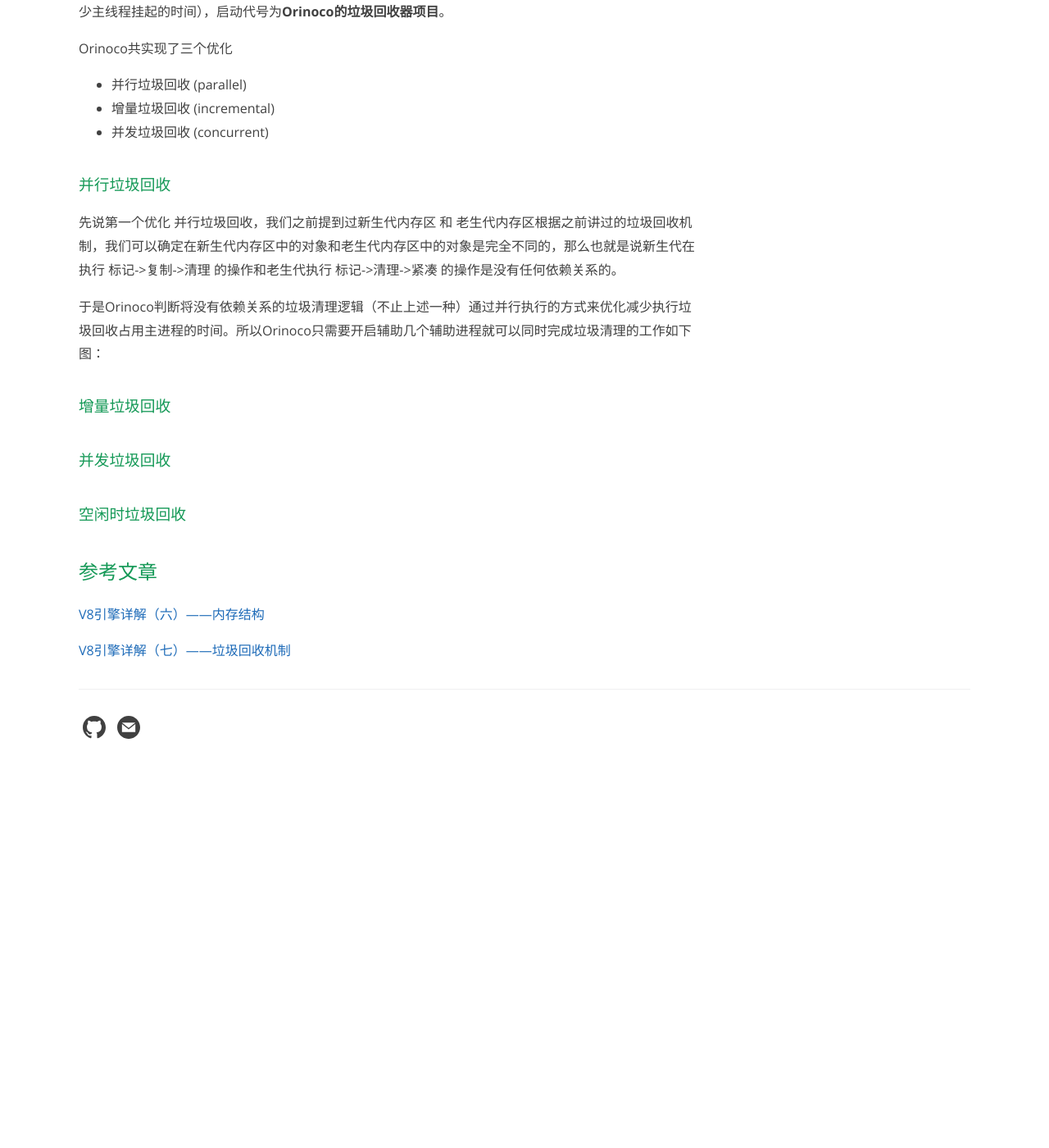
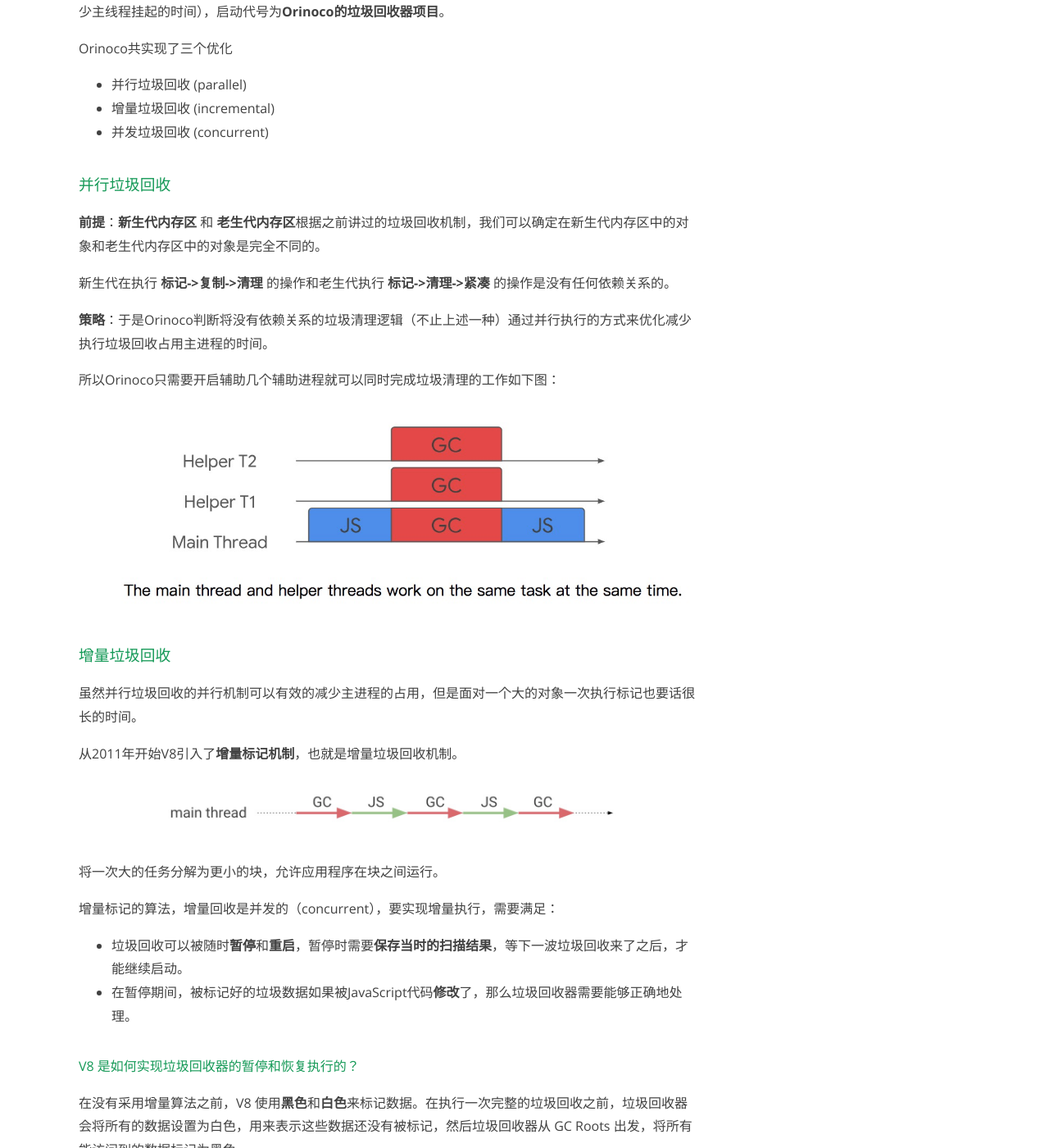
Before and after one commit to higwendolyn/Alias, a Jekyll site: the page built from _posts/2020-12-21-V8-GC.md, in a window 1280 px wide and 1400 px high, scrolled down 10087 px. Shown: the whole window at 82% size. Built offline with Jekyll 4.4.1, drawn with Linux system fonts in a browser that asks for light colours; before the commit the page ends 11045 px from its top, so only the background shows below that; some of the changed text lies outside the part shown.

Commit message:
垃圾回收机制

```diff
--- a/_posts/2020-12-21-V8-GC.md
+++ b/_posts/2020-12-21-V8-GC.md
@@ -205,12 +205,71 @@
 
 ### 并行垃圾回收
 
-先说第一个优化 并行垃圾回收，我们之前提到过新生代内存区 和 老生代内存区根据之前讲过的垃圾回收机制，我们可以确定在新生代内存区中的对象和老生代内存区中的对象是完全不同的，那么也就是说新生代在执行 标记->复制->清理 的操作和老生代执行 标记->清理->紧凑 的操作是没有任何依赖关系的。
+**前提**：**新生代内存区** 和 **老生代内存区**根据之前讲过的垃圾回收机制，我们可以确定在新生代内存区中的对象和老生代内存区中的对象是完全不同的。
 
-于是Orinoco判断将没有依赖关系的垃圾清理逻辑（不止上述一种）通过并行执行的方式来优化减少执行垃圾回收占用主进程的时间。所以Orinoco只需要开启辅助几个辅助进程就可以同时完成垃圾清理的工作如下图：
+新生代在执行 **标记->复制->清理** 的操作和老生代执行 **标记->清理->紧凑** 的操作是没有任何依赖关系的。
 
+**策略**：于是Orinoco判断将没有依赖关系的垃圾清理逻辑（不止上述一种）通过并行执行的方式来优化减少执行垃圾回收占用主进程的时间。
+
+所以Orinoco只需要开启辅助几个辅助进程就可以同时完成垃圾清理的工作如下图：
+
+![image.png](../../../images/gc10.png)
 ### 增量垃圾回收
 
+虽然并行垃圾回收的并行机制可以有效的减少主进程的占用，但是面对一个大的对象一次执行标记也要话很长的时间。
+
+从2011年开始V8引入了**增量标记机制**，也就是增量垃圾回收机制。
+
+![image.png](../../../images/gc11.png)
+
+将一次大的任务分解为更小的块，允许应用程序在块之间运行。
+
+增量标记的算法，增量回收是并发的（concurrent），要实现增量执行，需要满足：
+* 垃圾回收可以被随时**暂停**和**重启**，暂停时需要**保存当时的扫描结果**，等下一波垃圾回收来了之后，才能继续启动。
+* 在暂停期间，被标记好的垃圾数据如果被JavaScript代码**修改**了，那么垃圾回收器需要能够正确地处理。
+
+#### V8 是如何实现垃圾回收器的暂停和恢复执行的？
+
+在没有采用增量算法之前，V8 使用**黑色**和**白色**来标记数据。在执行一次完整的垃圾回收之前，垃圾回收器会将所有的数据设置为白色，用来表示这些数据还没有被标记，然后垃圾回收器从 GC Roots 出发，将所有能访问到的数据标记为黑色。
+
+遍历结束之后，黑色就是**活动数据**，白色数据就是**垃圾数据**。
+
+![image.png](../../../images/gc15.png)
+
+垃圾回收器执行了一小段增量回收后，被 V8 暂停了，然后主线程执行了一段 JavaScript 代码，然后垃圾回收器又被恢复了，它到底是从 A 节点开始标记，还是从 B 节点开始执行标注过程呢？
+
+![image.png](../../../images/gc16.png)
+
+#### 三色标记法
+
+于是V8采用了 **标记位** 和 **标记工作表** 来实现标记。
+
+标记位用来标记三种颜色：**白色(00)**、**灰色(10)**、**黑色(11)**，
+
+>**黑色**：这个节点被 GC Root 引用到了，而且该节点的子节点都已经**标记完成**了 ;
+>
+>**灰色**：这个节点被 GC Root 引用到，但子节点还没被垃圾回收器标记处理，也表明目前**正在处理**这个节点。
+>
+>**白色**：这个节点**没有被访问**到，如果在本轮遍历结束时还是白色，那么这块数据就会被收回。
+>
+>标记流程：
+>* 最初状态所有的对象都是 **白色** 也就是未被根节点引用到的对象。
+>* 当垃圾回收程序发现一个对象被引用会将这个对象标记为 **灰色** 并将其推入到 **标记工作表** 中。
+>* **标记工作表** 会访问所有自身的 **灰色** 对象，并访问该对象的所有子对象（不管有没有子对象），结束后会将该对象标记为**黑色**。
+>* **标记工作表** 会持续的被注入灰色的对象（每发现一个新的要标记的对象都会注入到标记工作表中）
+>* 如果 **标记工作表** 中 没有了灰色 的对象，那么代表所有的对象都是 **黑色** 或者 **白色**，之后可以放心的清理掉 **白色** 的对象。
+
+垃圾回收程序从根节点开始标记（将灰色推入到标记工作表）
+
+![image.png](../../../images/gc12.png)
+
+遍历处理（垃圾回收程序标灰，标记工作表标黑）
+
+![image.png](../../../images/gc13.png)
+
+完成后的最终形态
+
+![image.png](../../../images/gc14.png)
 ### 并发垃圾回收
 
 ### 空闲时垃圾回收
```
Also changed, not shown: other parts of _posts/2020-12-21-V8-GC.md (+1 -1 lines), _posts/2020-10-23-front-history.md (+16 -0 lines), images/front16.png (added), images/gc10.png (added), images/gc11.png (added), images/gc12.png (added), images/gc13.png (added), images/gc14.png (added), images/gc15.png (added), images/gc16.png (added).
